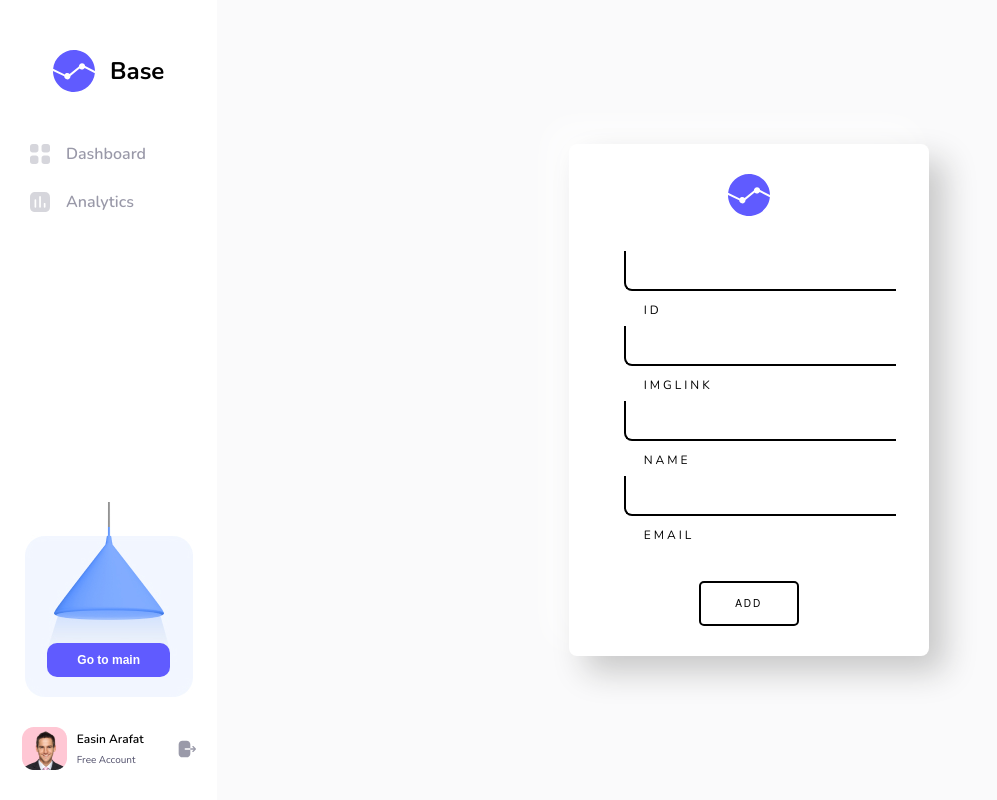
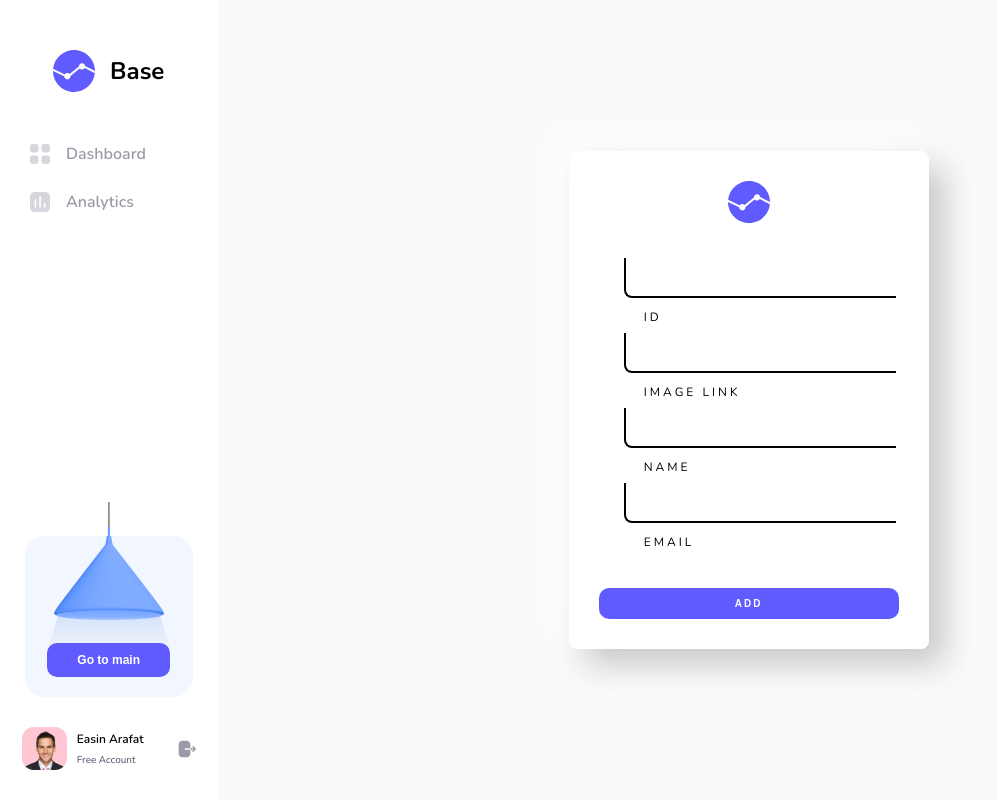
Before and after one commit to Juliya2323/CRM-Vue, a Vue app: page /add in a window 1280 px wide. Shown: the whole page, without its empty margins (0-997 px from the left). Built offline with nearby package versions, Linux system fonts and the light colour scheme.

Commit message:
changed add field

```diff
--- a/src/components/analytics/AddCoworker.vue
+++ b/src/components/analytics/AddCoworker.vue
@@ -11,14 +11,14 @@ form.add_form(@submit.prevent="submitForm")
       span.user Id
     .inputBox
       input(type="text" required="required" v-model="enteredImg")
-      span.user ImgLink
+      span.user Image Link
     .inputBox
       input(type="text" required="required" v-model="enteredName")
       span.user Name
     .inputBox
       input(type="email" required="required" v-model="enteredEmail")
       span Email
-    button.enter(type="submit") Add
+    base-button.enter(type="submit") Add
 </template>
 
 <script setup>
@@ -65,7 +65,7 @@ function confirmError() {
 }
 </script>
 
-<style lang="scss">
+<style scoped lang="scss">
 .add_dialog {
   position: absolute;
   top: 0;
@@ -202,17 +202,14 @@ function confirmError() {
 }
 
 .enter {
-  height: 45px;
-  width: 100px;
-  border-radius: 5px;
-  border: 2px solid #000;
+  width: 100%;
   cursor: pointer;
-  background-color: transparent;
   transition: 0.5s;
   text-transform: uppercase;
   font-size: 10px;
   letter-spacing: 2px;
   margin-top: 30px;
+
 }
 
 .enter:hover {
--- a/src/pages/Dashboard.vue
+++ b/src/pages/Dashboard.vue
@@ -155,8 +155,8 @@ function switchCalendar() {
     width: 100%;
     height: 39vh;
 
-    @media screen and (max-width: 1025px) {
-      height: 30vh;
+    @media screen and (max-width: 1111px) {
+      height: 50vh;
     }
 
     @media screen and (max-width: 835px) {
```
